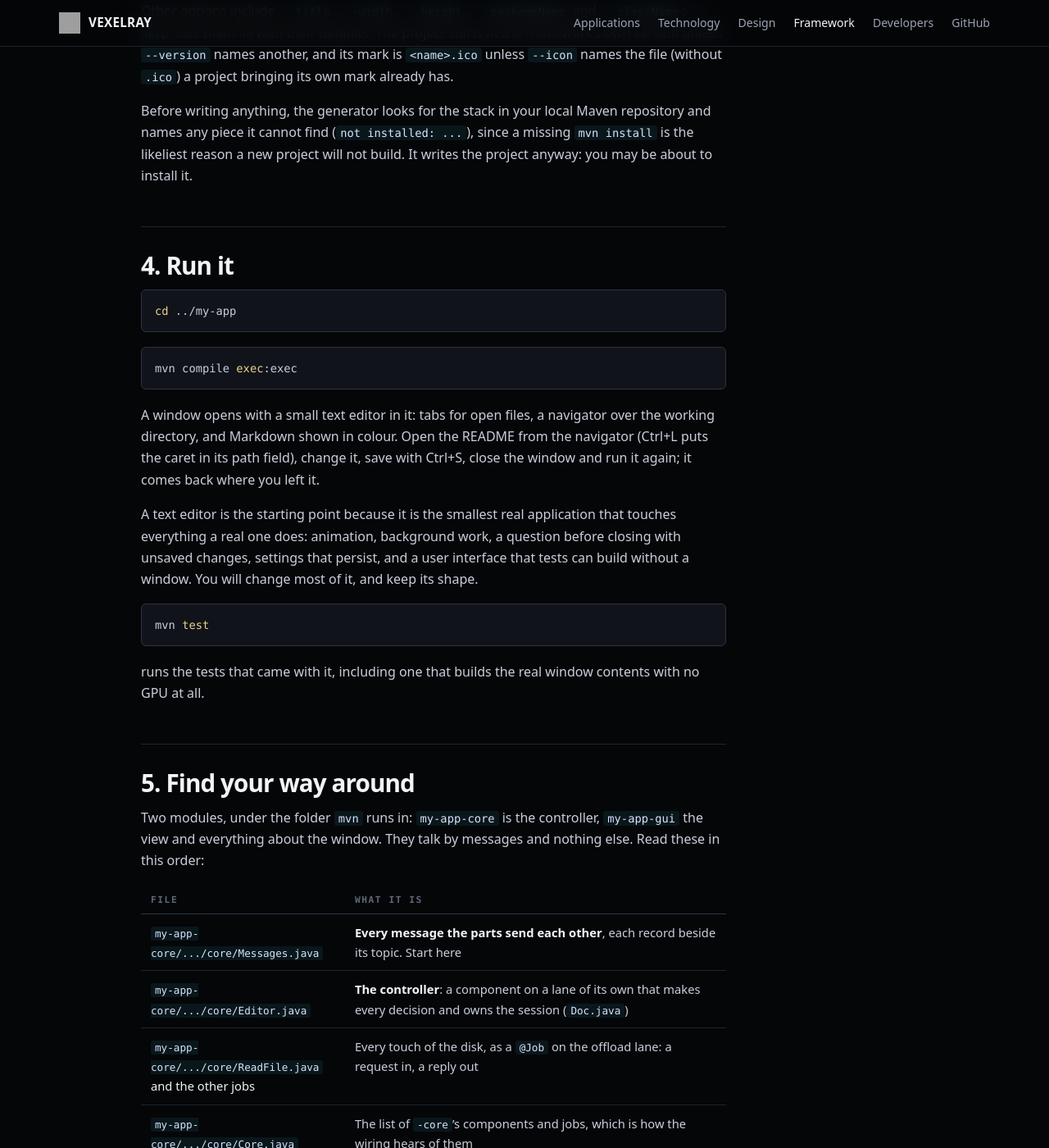
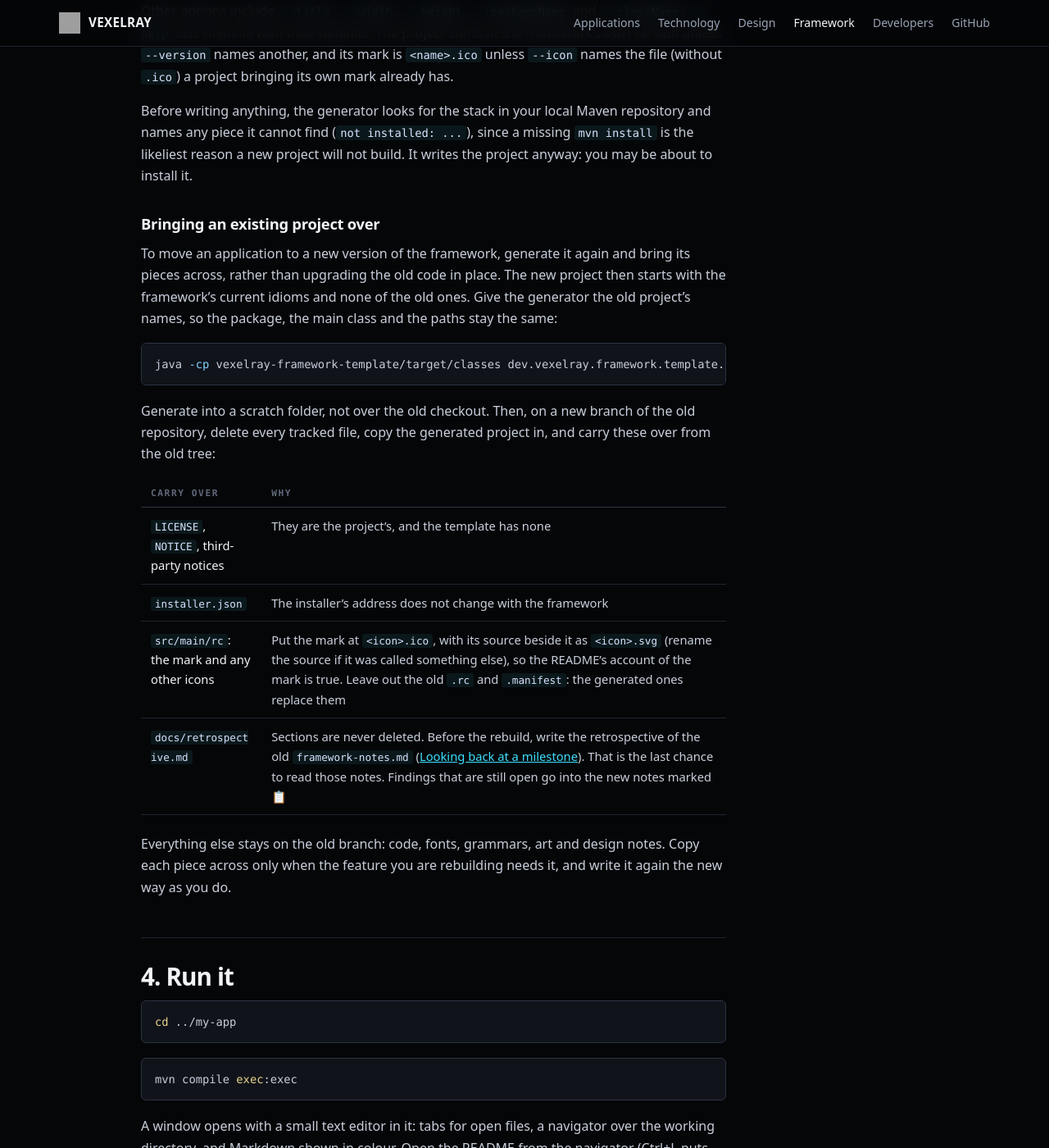
Before and after one commit to sibarum/vexelray-framework, a Jekyll site: the page built from docs/getting-started.md, in a window 1280 px wide and 1400 px high, scrolled down 3023 px. Shown: the whole window at 82% size. Built offline with Jekyll 4.4.1, drawn with Linux system fonts in a browser that asks for light colours; our own code applies the rules of GitHub Pages for plain Markdown files.

Commit message:
Getting started: bringing an existing project over
From the v0.2 migrations of Pix and text-editor-vexel-demo: regenerate
under the old names, then carry across only the licences, installer.json,
the marks (at the --icon name, with the source as <icon>.svg) and the
retrospective, written before the old notes go. Everything else is copied
when a feature being rebuilt needs it.

Co-Authored-By: Claude Opus 5.5 <noreply@anthropic.com>

````diff
--- a/docs/getting-started.md
+++ b/docs/getting-started.md
@@ -87,6 +87,30 @@ starts at the framework's own version unless `--version` names another, and its
 Before writing anything, the generator looks for the stack in your local Maven repository and names any piece it
 cannot find (`not installed: ...`), since a missing `mvn install` is the likeliest reason a new project will not
 build. It writes the project anyway: you may be about to install it.
+
+### Bringing an existing project over
+
+To move an application to a new version of the framework, generate it again and bring its pieces across, rather
+than upgrading the old code in place. The new project then starts with the framework's current idioms and none of
+the old ones. Give the generator the old project's names, so the package, the main class and the paths stay the
+same:
+
+```bash
+java -cp vexelray-framework-template/target/classes dev.vexelray.framework.template.Generate --in <scratch> --name my-app --group dev.example --className MyApp --title "My App" --icon my-mark
+```
+
+Generate into a scratch folder, not over the old checkout. Then, on a new branch of the old repository, delete
+every tracked file, copy the generated project in, and carry these over from the old tree:
+
+| Carry over | Why |
+| --- | --- |
+| `LICENSE`, `NOTICE`, third-party notices | They are the project's, and the template has none |
+| `installer.json` | The installer's address does not change with the framework |
+| `src/main/rc`: the mark and any other icons | Put the mark at `<icon>.ico`, with its source beside it as `<icon>.svg` (rename the source if it was called something else), so the README's account of the mark is true. Leave out the old `.rc` and `.manifest`: the generated ones replace them |
+| `docs/retrospective.md` | Sections are never deleted. Before the rebuild, write the retrospective of the old `framework-notes.md` ([Looking back at a milestone](developers/retrospective.md)). That is the last chance to read those notes. Findings that are still open go into the new notes marked 📋 |
+
+Everything else stays on the old branch: code, fonts, grammars, art and design notes. Copy each piece across only
+when the feature you are rebuilding needs it, and write it again the new way as you do.
 
 ## 4. Run it
 
````
